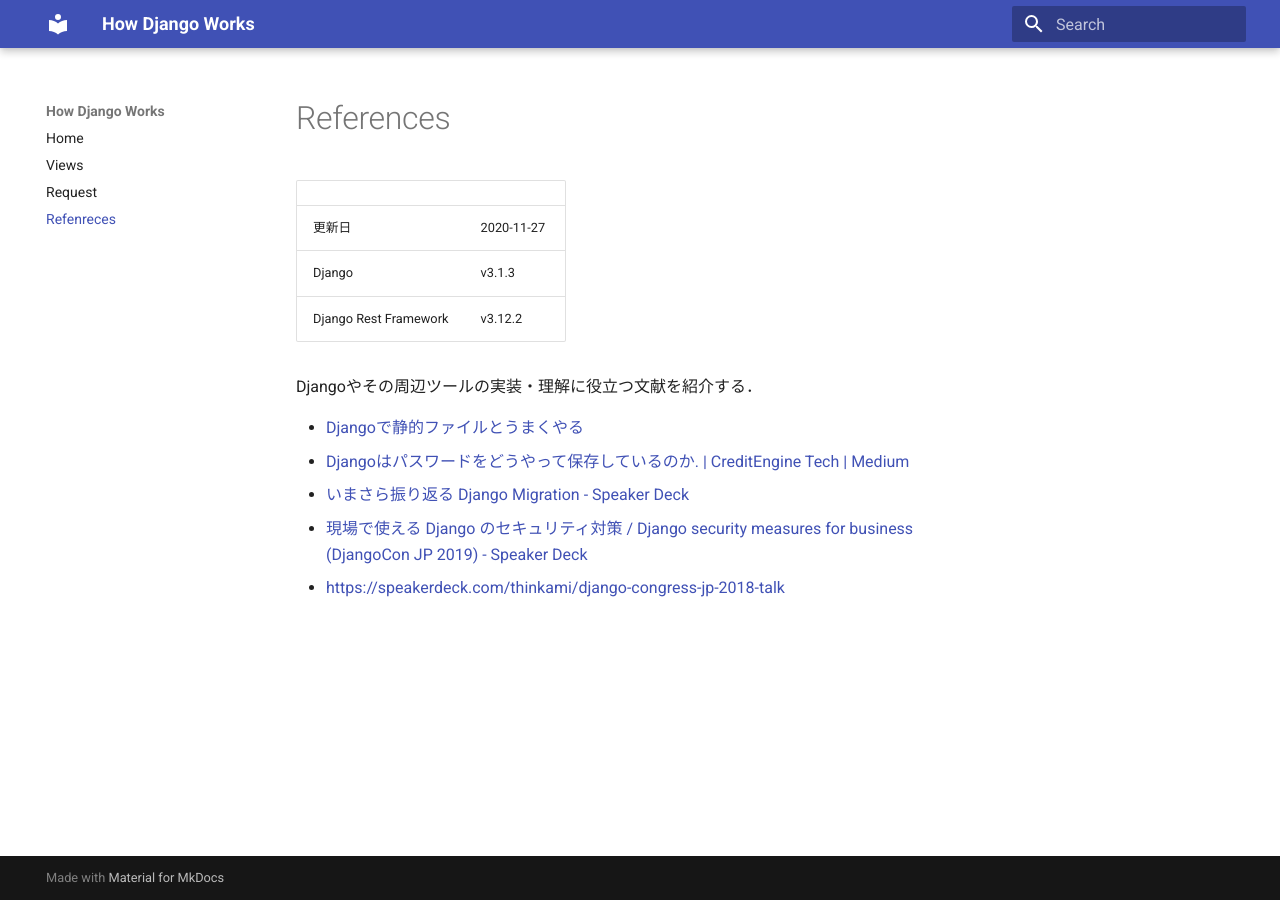
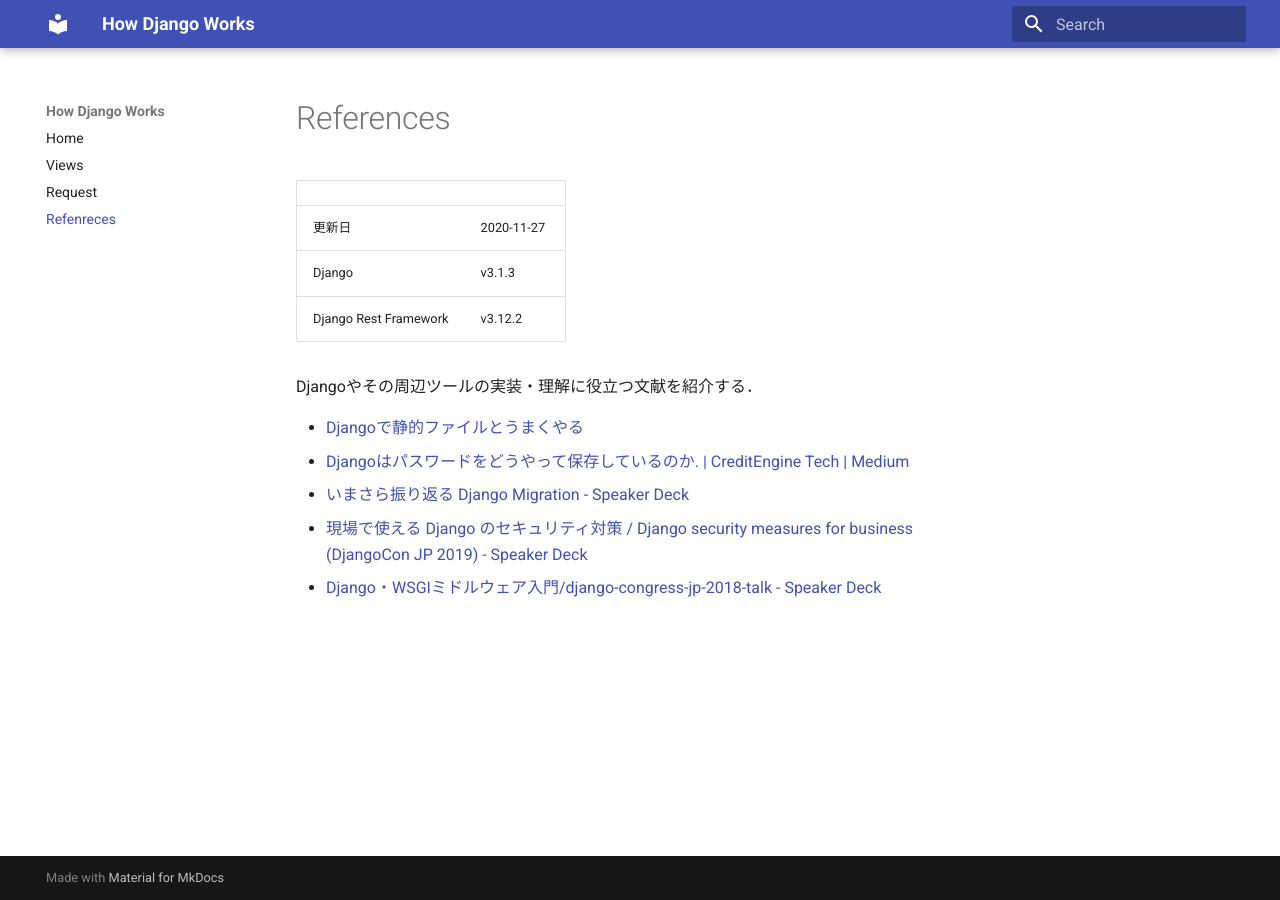
Before and after one commit to yutayamazaki/django-docs, an MkDocs documentation site: the page built from docs/references.md, in a window 1280 px wide. Built offline with MkDocs 1.6.1 and Material for MkDocs 9.7.7, drawn with Linux system fonts in a browser that asks for light colours.

Commit message:
Fix link

```diff
--- a/docs/references.md
+++ b/docs/references.md
@@ -13,4 +13,4 @@ Djangoやその周辺ツールの実装・理解に役立つ文献を紹介す
 - [Djangoはパスワードをどうやって保存しているのか. | CreditEngine Tech | Medium](https://medium.com/creditengine-tech/django%E3%81%AF%E3%83%91%E3%82%B9%E3%83%AF%E3%83%BC%E3%83%89%E3%82%92%E3%81%A9%E3%81%86%E3%82%84%E3%81%A3%E3%81%A6%E4%BF%9D%E5%AD%98%E3%81%97%E3%81%A6%E3%81%84%E3%82%8B%E3%81%AE%E3%81%8B-64a4b38904ff)
 - [いまさら振り返る Django Migration - Speaker Deck](https://speakerdeck.com/denzow/imasarazhen-rifan-ru-django-migration)
 - [現場で使える Django のセキュリティ対策 / Django security measures for business (DjangoCon JP 2019) - Speaker Deck](https://speakerdeck.com/akiyoko/django-security-measures-for-business-djangocon-jp-2019)
-- [https://speakerdeck.com/thinkami/django-congress-jp-2018-talk](Django・WSGIミドルウェア入門/django-congress-jp-2018-talk - Speaker Deck)
+- [Django・WSGIミドルウェア入門/django-congress-jp-2018-talk - Speaker Deck](https://speakerdeck.com/thinkami/django-congress-jp-2018-talk)
```
Also changed, not shown: README.md (+3 -1 lines).
